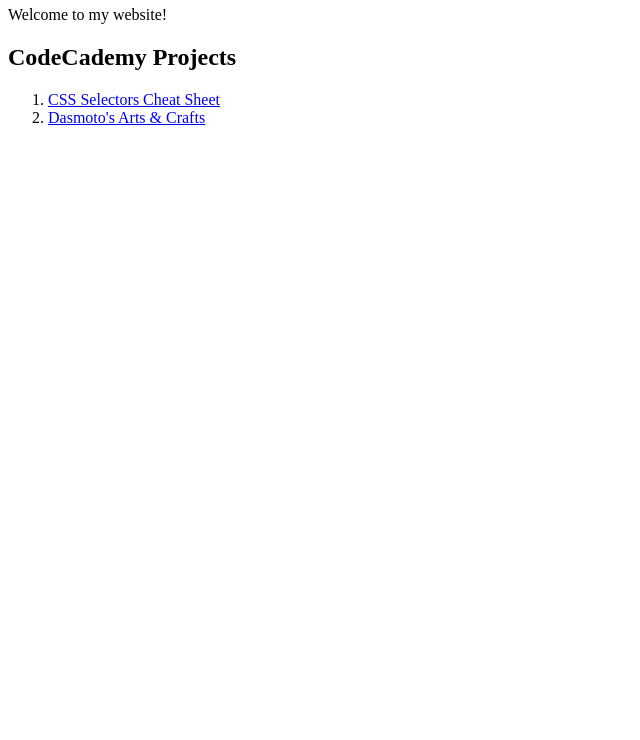
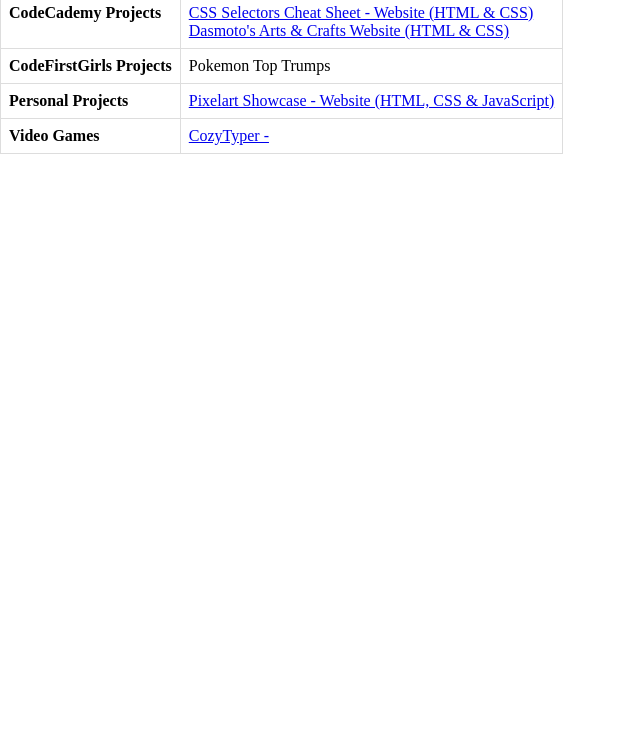
Before and after one commit to EvelynSays/evelynsays.github.io, a plain HTML site: page index.html in a window 1280 px wide. Shown: the part 60-800 px from the top of the page, without its empty margins (0-640 px from the left). Drawn offline with Linux system fonts and the light colour scheme.

Commit message:
Turned into table

```diff
--- a/index.html
+++ b/index.html
@@ -2,14 +2,46 @@
 
 <html>
 
+<head>
+  <link rel="stylesheet" type="text/css" href="style.css">
+</head>
+
 <body>
-  <h1>Joanna Evelyn Evans</h1>
-  <p>Welcome to my website!</p>
-  <h2>CodeCademy Projects</h2>
-  <ol>
-    <li><a href="https://evelynsays.github.io/CSS-Selectors-CheatSheet/">CSS Selectors Cheat Sheet</a></li>
-    <li><a href="https://evelynsays.github.io/Dasmoto/">Dasmoto's Arts & Crafts</a></li>
-  </ol>
+  <h1>Joanna Evelyn Evans' Portfolio</h1>
+  <p>Here you can find a collection of personal and professional projects.</p>
+  <table>
+    <tbody>
+        <tr>
+            <th>CodeCademy Projects</th>
+            <td>
+              <ul>
+                <li><a href="https://evelynsays.github.io/CSS-Selectors-CheatSheet/">CSS Selectors Cheat Sheet - Website (HTML & CSS)</a></li>
+                <li><a href="https://evelynsays.github.io/Dasmoto/">Dasmoto's Arts & Crafts Website (HTML & CSS)</a></li>
+              </ul>
+            </td>
+        </tr>
+        <tr>
+            <th>CodeFirstGirls Projects</th>
+            <td>Pokemon Top Trumps</td>
+        </tr>
+        <tr>
+            <th>Personal Projects</th>
+            <td>
+              <ul>
+                <li><a href="https://evelynsays.github.io/pixelart/">Pixelart Showcase - Website (HTML, CSS & JavaScript)</a></li>
+              </ul>
+            </td>
+        </tr>
+        <tr>
+          <th>Video Games</th>
+          <td>
+            <ul>
+              <li><a href="https://store.steampowered.com/app/2063420/CozyTyper/">CozyTyper - </a></li>
+            </ul>
+          </td>
+      </tr>
+    </tbody>
+</table>
 </body>
 
 </html>
--- /dev/null
+++ b/style.css
@@ -0,0 +1,28 @@
+* {
+    margin: 0;
+    padding: 0;
+    box-sizing: border-box;
+}
+
+body {
+    background-color: charcoal;
+}
+
+table {
+    border-collapse: collapse;
+    width: fit-content;
+}
+
+th, td {
+    border: 1px solid #ddd;
+    padding: 8px;
+    text-align: left;
+    border-radius: 50%;
+}
+
+th {
+    vertical-align: top;
+}
+ul {
+    list-style-type: none;
+}
```
